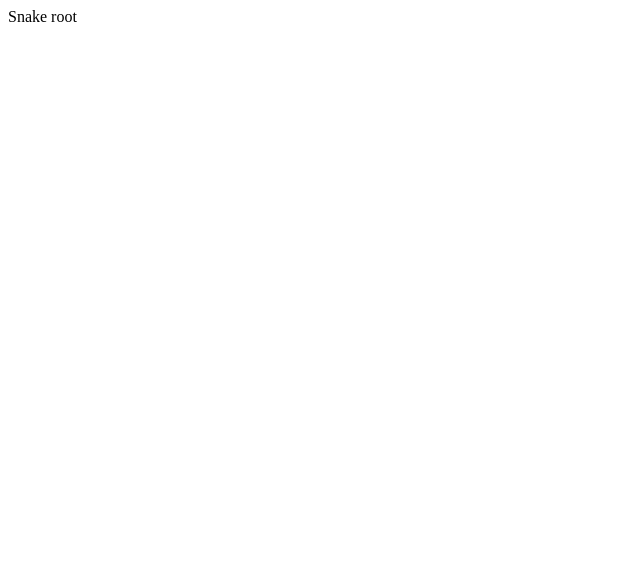
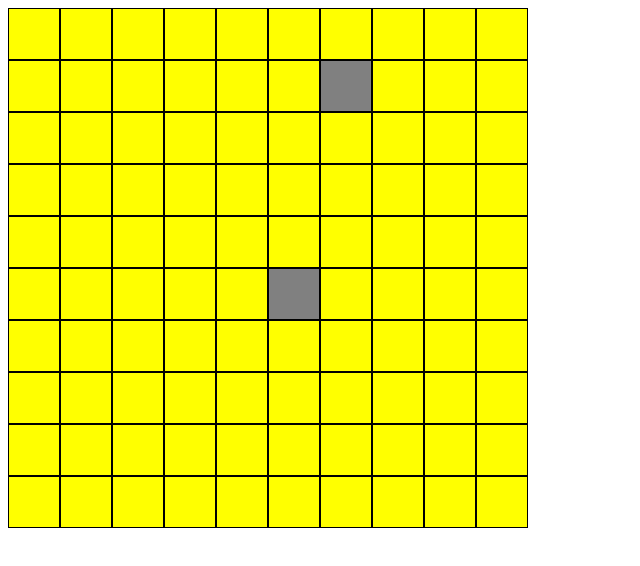
Before and after one commit to 7mirnoff/samples, a React (Vite) app: page /snake in a window 1280 px wide. Shown: the top 566 px of the page, without its empty margins (0-640 px from the left). Built offline with nearby package versions, Linux system fonts and the light colour scheme.

Commit message:
Implement some ui components

```diff
--- a/package.json
+++ b/package.json
@@ -11,7 +11,8 @@
   "dependencies": {
     "react": "^18.2.0",
     "react-dom": "^18.2.0",
-    "react-router-dom": "^6.8.2"
+    "react-router-dom": "^6.8.2",
+    "react-use": "^17.4.0"
   },
   "devDependencies": {
     "@types/react": "^18.0.27",
--- /dev/null
+++ b/src/samples/snake/components/cell.tsx
@@ -0,0 +1,30 @@
+import React from 'react'
+import { CellType } from '../impl/utils'
+
+interface ICellProps {
+  cellType: CellType
+}
+
+const cellColorMap = {
+  [CellType.Empty]: 'yellow',
+  [CellType.Food]: 'gray',
+  [CellType.SnakeNode]: 'red',
+}
+
+const Cell: React.FC<ICellProps> = ({ cellType }) => {
+  return (
+    <div
+      style={{
+        border: '1px solid black',
+        width: '50px',
+        height: '50px',
+        display: 'flex',
+        justifyContent: 'center',
+        alignItems: 'center',
+        background: cellColorMap[cellType],
+      }}
+    />
+  )
+}
+
+export default Cell
--- /dev/null
+++ b/src/samples/snake/components/game.tsx
@@ -0,0 +1,37 @@
+import React, { PropsWithChildren, useContext, useEffect, useState } from 'react'
+import { useInterval, useKey } from 'react-use'
+import { SnakeGameContext } from '../context'
+import { Direction } from '../impl/utils'
+
+export const Game: React.FC<PropsWithChildren> = ({ children }) => {
+  const { game, setTick } = useContext(SnakeGameContext)
+
+  useKey('ArrowUp', () => {
+    game.setDirection(Direction.DirectionsUp)
+  })
+
+  useKey('ArrowDown', () => {
+    game.setDirection(Direction.DirectionsDown)
+  })
+
+  useKey('ArrowLeft', () => {
+    game.setDirection(Direction.DirectionsLeft)
+  })
+
+  useKey('ArrowRight', () => {
+    game.setDirection(Direction.DirectionsRight)
+  })
+
+  useEffect(() => {
+    game.isGameOver = false
+    game.getBoard().generateFood()
+    // game.setDirection(Direction.DirectionsRight)
+  }, [game])
+
+  useInterval(() => {
+    setTick((prevTick) => prevTick + 1)
+    game.update()
+  }, 1000)
+
+  return <div>{children}</div>
+}
--- /dev/null
+++ b/src/samples/snake/components/grid.tsx
@@ -0,0 +1,33 @@
+import React, { useContext, useEffect } from 'react'
+import { SnakeGameContext } from '../context'
+import Cell from './cell'
+
+export const Grid: React.FC = () => {
+  const { board, tick } = useContext(SnakeGameContext)
+  const cells = board.getCells()
+  useEffect(() => {
+    console.log(tick)
+  })
+  return (
+    <div>
+      {cells.map((row, indexRow) => (
+        // eslint-disable-next-line react/no-array-index-key
+        <div key={indexRow + row.length} style={{ display: 'flex' }}>
+          {row.map((col, indexCol) => {
+            const cellType = col.getCellType()
+
+            return (
+              <Cell
+                // eslint-disable-next-line react/no-array-index-key
+                key={cellType + indexRow + indexCol}
+                cellType={cellType}
+              />
+            )
+          })}
+        </div>
+      ))}
+    </div>
+  )
+}
+
+export default Grid
--- /dev/null
+++ b/src/samples/snake/components/index.ts
@@ -0,0 +1 @@
+export { Grid } from './grid'
--- /dev/null
+++ b/src/samples/snake/context/index.ts
@@ -0,0 +1,4 @@
+import SnakeGameContext from './snake-game-context'
+import SnakeGameProvider from './snake-game-provider'
+
+export { SnakeGameContext, SnakeGameProvider }
--- /dev/null
+++ b/src/samples/snake/context/snake-game-context.ts
@@ -0,0 +1,14 @@
+import React from 'react'
+import { IBoard, ISnake, ISnakeGame } from '../impl/api'
+
+export interface ISnakeGameContext {
+  snake: ISnake
+  board: IBoard
+  game: ISnakeGame
+  tick: number
+  setTick: React.Dispatch<React.SetStateAction<number>>
+}
+
+const SnakeGameContext = React.createContext<ISnakeGameContext>({} as ISnakeGameContext)
+
+export default SnakeGameContext
--- /dev/null
+++ b/src/samples/snake/context/snake-game-provider.tsx
@@ -0,0 +1,35 @@
+import React, { PropsWithChildren, useMemo, useState } from 'react'
+import SnakeGameContext, { ISnakeGameContext } from './snake-game-context'
+import Snake from '../impl/snake'
+import Board from '../impl/board'
+import SnakeGame from '../impl/snake-game'
+import Cell from '../impl/cell'
+
+const SnakeGameProvider: React.FC<PropsWithChildren> = ({ children }) => {
+  const instances = useMemo(() => {
+    const initPos = new Cell(2, 2)
+    const snake = new Snake(initPos)
+    const board = new Board(10, 10)
+    const game = new SnakeGame(snake, board)
+
+    return {
+      snake,
+      board,
+      game,
+    }
+  }, [])
+
+  const [tick, setTick] = useState(0)
+
+  const provider = useMemo<ISnakeGameContext>(() => {
+    return {
+      ...instances,
+      tick,
+      setTick,
+    }
+  }, [tick, instances])
+
+  return <SnakeGameContext.Provider value={provider}>{children}</SnakeGameContext.Provider>
+}
+
+export default SnakeGameProvider
--- a/src/samples/snake/impl/snake-game.ts
+++ b/src/samples/snake/impl/snake-game.ts
@@ -54,11 +54,11 @@ class SnakeGame implements ISnakeGame {
           this.direction = Direction.DirectionsNone
           this.gameOver = true
         } else {
-          this.snake.move(nextCell)
           if (nextCell.getCellType() === CellType.Food) {
             this.snake.grow()
             this.board.generateFood()
           }
+          this.snake.move(nextCell)
         }
       }
     }
--- a/src/samples/snake/impl/snake.ts
+++ b/src/samples/snake/impl/snake.ts
@@ -8,12 +8,12 @@ export default class Snake implements ISnake {
 
   constructor(initPos: ICell) {
     this.head = initPos
-    this.snakePartList.append(this.head)
+    this.snakePartList.prepend(this.head)
     this.head.setCellType(CellType.SnakeNode)
   }
 
   grow(): void {
-    this.snakePartList.append(this.head)
+    this.snakePartList.prepend(this.head)
   }
 
   move(nextCell: ICell): void {
@@ -24,7 +24,7 @@ export default class Snake implements ISnake {
       tail.setCellType(CellType.Empty)
       this.head = nextCell
       this.head.setCellType(CellType.SnakeNode)
-      this.snakePartList.append(this.head)
+      this.snakePartList.prepend(this.head)
     }
   }
 
--- a/src/samples/snake/root.tsx
+++ b/src/samples/snake/root.tsx
@@ -1,34 +1,16 @@
-import React, { useEffect } from 'react'
-import Cell from './impl/cell'
-import Snake from './impl/snake'
-import Board from './impl/board'
-import SnakeGame from './impl/snake-game'
-import { Direction } from './impl/utils'
+import React from 'react'
+import SnakeGameProvider from './context/snake-game-provider'
+import { Grid } from './components'
+import { Game } from './components/game'
 
 const Root: React.FC = () => {
-  useEffect(() => {
-    console.log('Going to start game')
-    const initPos = new Cell(2, 2)
-    const snake = new Snake(initPos)
-    const board = new Board(10, 10)
-    const game = new SnakeGame(snake, board)
-
-    game.isGameOver = false
-    game.setDirection(Direction.DirectionsRight)
-
-    for (let i = 0; i < 5; i++) {
-      if (i === 2) {
-        game.getBoard().generateFood()
-        game.update()
-      }
-      if (i === 3) {
-        game.setDirection(Direction.DirectionsRight)
-      }
-    }
-
-    console.log(game.getBoard().getCells())
-  }, [])
-  return <div>Snake root</div>
+  return (
+    <SnakeGameProvider>
+      <Game>
+        <Grid />
+      </Game>
+    </SnakeGameProvider>
+  )
 }
 
 export default Root
```
Also changed, not shown: .eslintrc.cjs, 1 other file (tests, documents, lock files or other folders).
